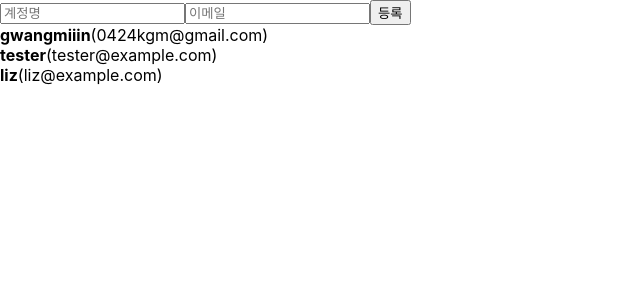
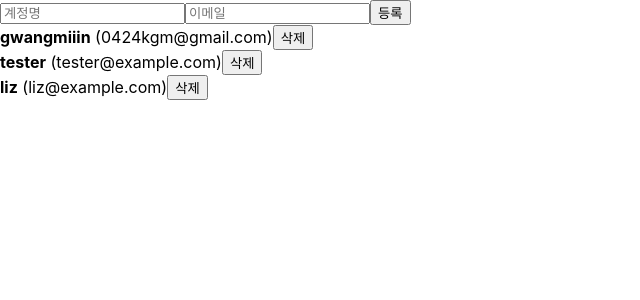
Before and after one commit to gwangmiiin/react-tutorial, a React (Create React App) app: page / in a window 1280 px wide. Shown: the top 300 px of the page, without its empty margins (0-640 px from the left). Built offline with nearby package versions, Linux system fonts and the light colour scheme.

Commit message:
배열에 항목 삭제하기

```diff
--- a/src/App.js
+++ b/src/App.js
@@ -56,6 +56,12 @@
     nextId.current += 1;
   };
 
+  const onRemove = id => {
+    // user.id 가 파라미터로 일치하지 않는 원소만 추출해서 새로운 배열을 만듬
+    // = user.id 가 id 인 것을 제거함
+    setUsers(users.filter(user => user.id !== id));
+  };
+
   return (
     <>
       <CreateUser
@@ -64,7 +70,7 @@
         onChange={onChange}
         onCreate={onCreate}
       />
-      <UserList users={users}/>
+      <UserList users={users} onRemove={onRemove}/>
     </>
   );
 }
--- a/src/UserList.js
+++ b/src/UserList.js
@@ -1,23 +1,25 @@
 import React from "react";
 
-function User({ user }) {
-  return(
+function User({ user, onRemove }) {
+  const { username, email, id } = user;
+  return (
     <div>
-      <b>{user.username}</b><span>({user.email})</span>
+      <b>{username}</b> <span>({email})</span>
+      <button onClick={() => onRemove(id)}>삭제</button>
+      {/* 이 버튼이 눌렸을때 이러한 함수 호출, id가 특정 값인것을 삭제하겠다. 함수를 넣어주지 않으면 랜더링 되는 시점에서 모두 삭제됨 */}
     </div>
   );
 }
 
-function UserList({ users }) {
+function UserList({ users, onRemove }) {
   return (
     <div>
-      {
-        users.map(
-          user => (<User user={user} key={user.id} />)
-        )
-      }
+      {users.map(user => (
+        <User user={user} key={user.id} onRemove={onRemove} />
+      ))}
     </div>
-  )
-};
+  );
+}
+
 
 export default UserList;
```
